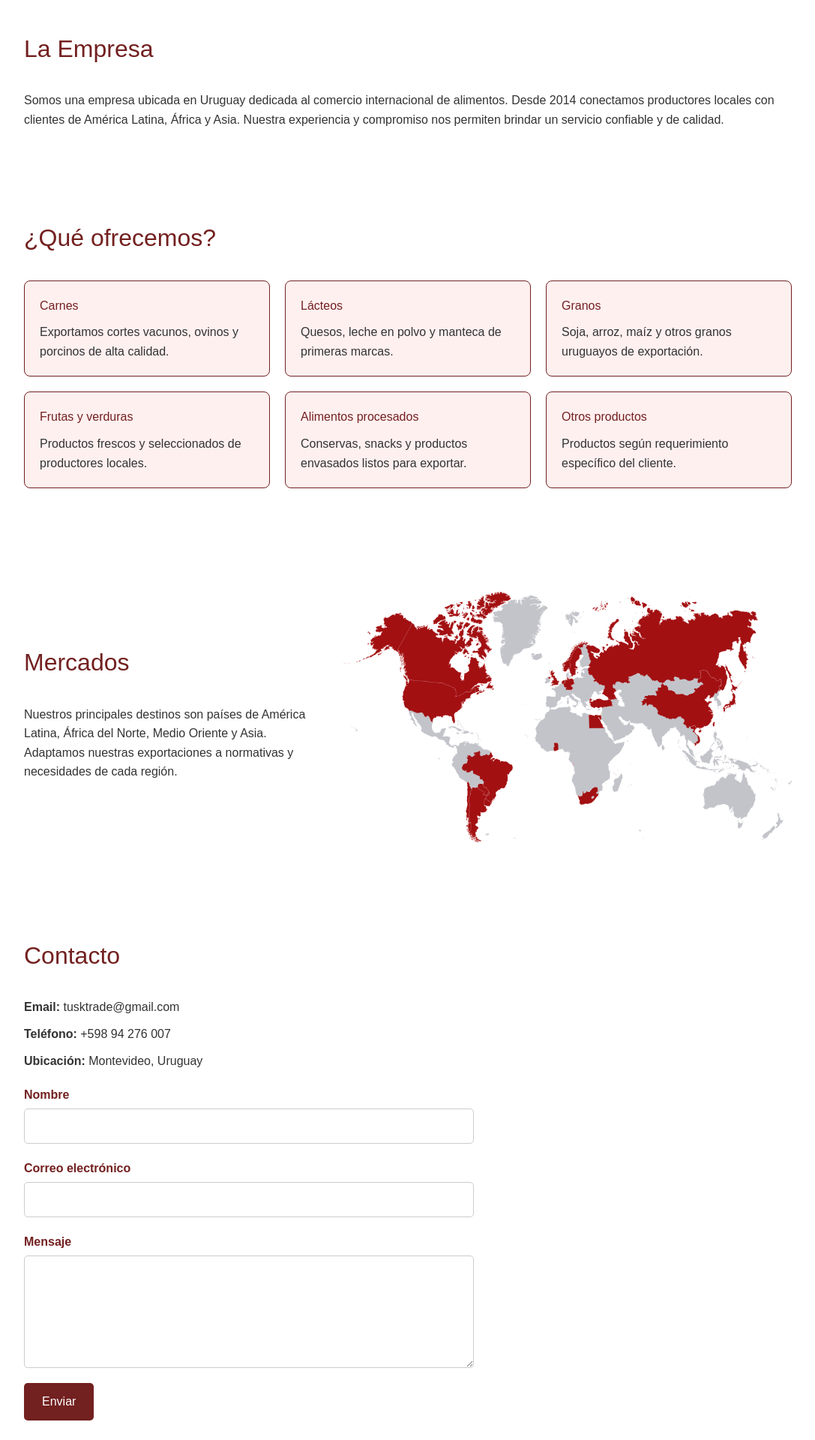
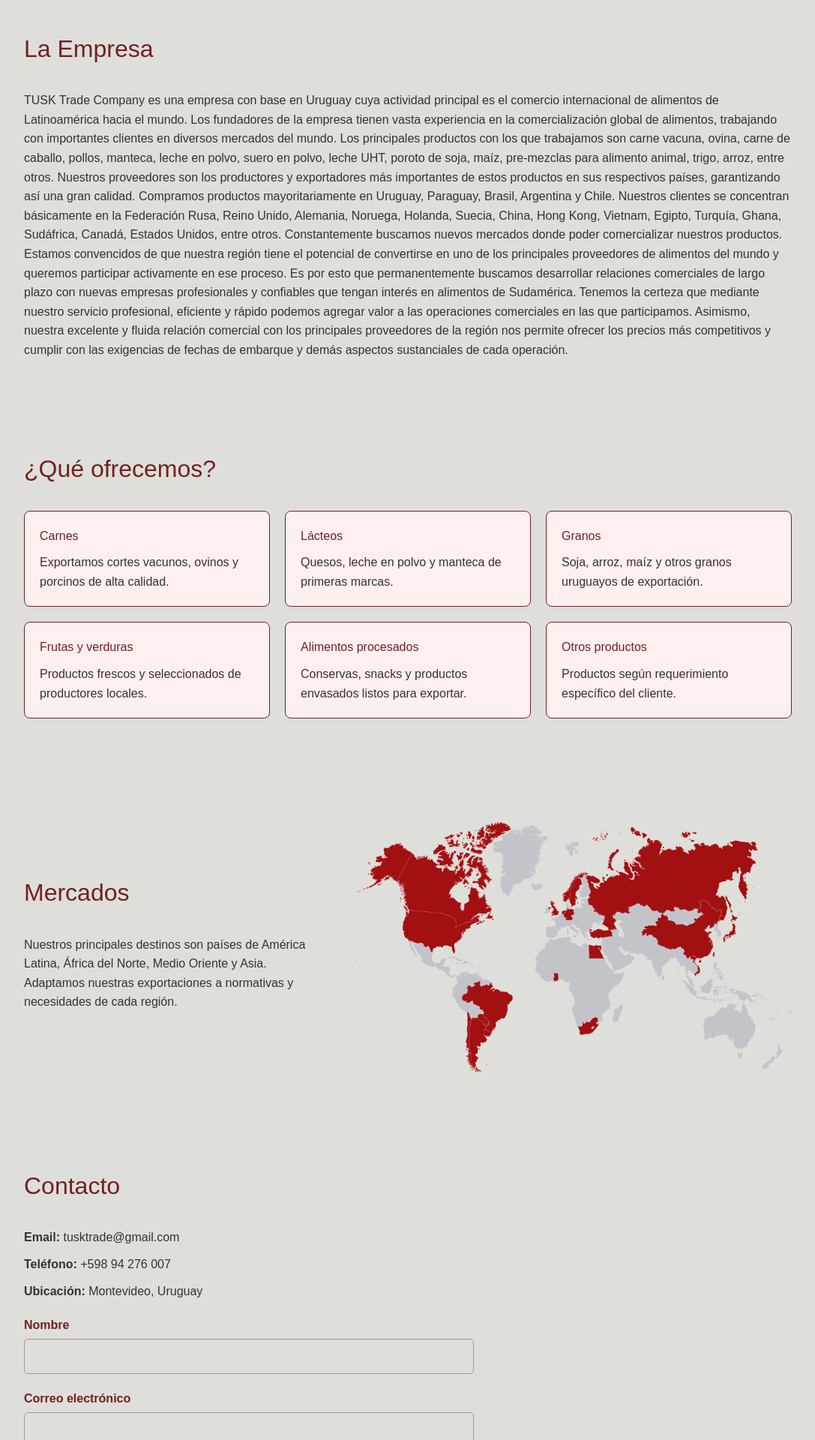
Before and after one commit to pdelabs/tusk, a Next.js app: page / in a window 1280 px wide. Shown: the part 660-2580 px from the top of the page at 75% size, without its empty margins (96-1183 px from the left). Built offline with nearby package versions, Linux system fonts and the light colour scheme.

Commit message:
Color de fondo

```diff
--- a/app/page.tsx
+++ b/app/page.tsx
@@ -53,10 +53,11 @@ export default function HomePage() {
       <section id="empresa" className="seccion">
         <h2>La Empresa</h2>
         <p>
-          Somos una empresa ubicada en Uruguay dedicada al comercio
-          internacional de alimentos. Desde 2014 conectamos productores locales
-          con clientes de América Latina, África y Asia. Nuestra experiencia y
-          compromiso nos permiten brindar un servicio confiable y de calidad.
+        TUSK Trade Company es una empresa con base en Uruguay cuya actividad principal es el comercio internacional de alimentos de Latinoamérica hacia el mundo. Los fundadores de la empresa tienen vasta experiencia en la comercialización global de alimentos, trabajando con importantes clientes en diversos mercados del mundo.
+Los principales productos con los que trabajamos son carne vacuna, ovina, carne de caballo, pollos, manteca, leche en polvo, suero en polvo, leche UHT, poroto de soja, maíz, pre-mezclas para alimento animal, trigo, arroz, entre otros. Nuestros proveedores son los productores y exportadores más importantes de estos productos en sus respectivos países, garantizando así una gran calidad. Compramos productos mayoritariamente en Uruguay, Paraguay, Brasil, Argentina y Chile.
+Nuestros clientes se concentran básicamente en la Federación Rusa, Reino Unido, Alemania, Noruega, Holanda, Suecia, China, Hong Kong, Vietnam, Egipto, Turquía, Ghana, Sudáfrica, Canadá, Estados Unidos, entre otros. Constantemente buscamos nuevos mercados donde poder comercializar nuestros productos.
+Estamos convencidos de que nuestra región tiene el potencial de convertirse en uno de los principales proveedores de alimentos del mundo y queremos participar activamente en ese proceso. Es por esto que permanentemente buscamos desarrollar relaciones comerciales de largo plazo con nuevas empresas profesionales y confiables que tengan interés en alimentos de Sudamérica.
+Tenemos la certeza que mediante nuestro servicio profesional, eficiente y rápido podemos agregar valor a las operaciones comerciales en las que participamos. Asimismo, nuestra excelente y fluida relación comercial con los principales proveedores de la región nos permite ofrecer los precios más competitivos y cumplir con las exigencias de fechas de embarque y demás aspectos sustanciales de cada operación.
         </p>
       </section>
 
--- a/app/styles.css
+++ b/app/styles.css
@@ -8,7 +8,7 @@
 
 body {
   font-family: Arial, sans-serif;
-  background-color: #ffffff;
+  background-color: #d9dad4da;
   color: #333;
   line-height: 1.6;
 }
@@ -180,6 +180,7 @@ header nav ul li a:hover {
 }
 
 /* ==== CONTACTO ==== */
+
 .contacto p {
   margin-bottom: 10px;
 }
@@ -205,7 +206,7 @@ label {
 input,
 textarea {
   padding: 10px;
-  border: 1px solid #ccc;
+  border: 1px solid #9c9c9c;
   border-radius: 5px;
   font-family: inherit;
   font-size: 1rem;
@@ -233,3 +234,12 @@ footer {
   text-align: center;
   padding: 20px;
 }
+
+
+/* === SECTION === */
+@media screen and (min-width: 1025) {
+  .section {
+    flex-direction: row; /* Cambia la disposición de las secciones */
+    padding: 30px; /* Reduce el espacio */
+  }
+}
```
